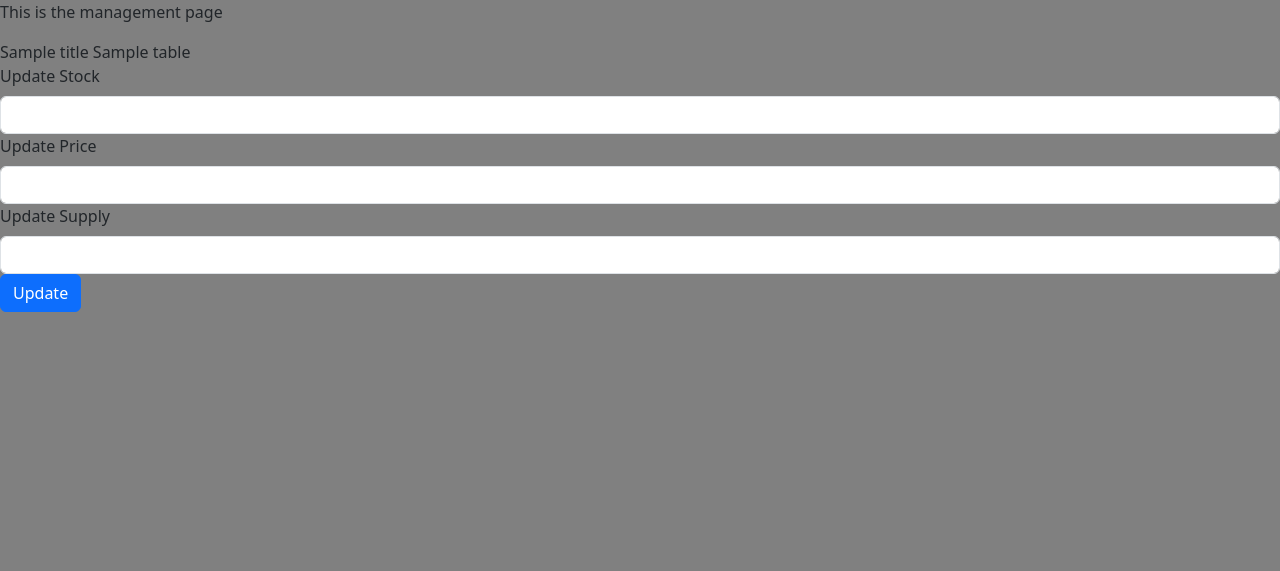
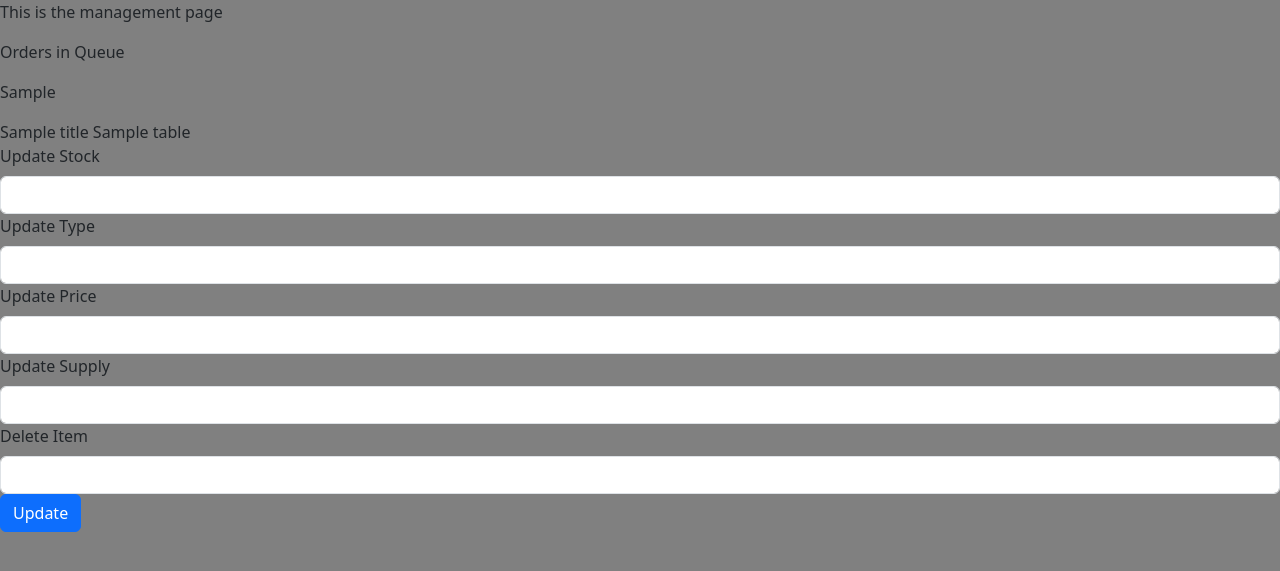
Before and after one commit to Soap1196/WebDevFinalProject, a Flask app: template templates/management.html in a window 1280 px wide. Shown: the part 160-731 px from the top of the page. Run offline with Flask 3, Linux system fonts and the light colour scheme; the template is opened without the code that fills it: most values are stand-ins (such as "Sample title", 1, 10 or a date in 2020); some libraries are stand-ins or nearby versions.

Commit message:
Working on orderQ

```diff
--- a/app.py
+++ b/app.py
@@ -1,6 +1,7 @@
 from flask import Flask, render_template, session, request, url_for, redirect
 import pymongo, json
 import pandas as pd
+import random
 
 app = Flask(__name__)
 app.secret_key = "testing"
@@ -11,6 +12,7 @@ ManagementUserName = "M"
 ManagementPassword = "P"
 
 cart = []
+orderQ = []
 
 mongo_client = pymongo.MongoClient("mongodb://localhost:27017/")
 mongo_db = mongo_client["CustomerDB"]
@@ -83,12 +85,15 @@ def login():
 @app.route("/cart", methods=["POST", "GET"])
 def displayCart():
     global cart
+    global orderQ
     total = 0
     for i in cart:
         total = total + i['price']
     if request.method == "POST":
         for i in cart:
             menu_collection.update_one(i, { "$set": { "supply": (int(i['supply']) - 1) } })
+        orderQ.append(cart)
+        orderQ.append(total)
         cart = []
         total = 0
         print('post')
@@ -99,30 +104,55 @@ def displayCart():
 @app.route("/management", methods=["POST", "GET"])
 def managementLogin():
     if request.method == "POST":
+        global orderQ
+        myclient = pymongo.MongoClient("mongodb://localhost:27017/")
+        mydb = myclient["CustomerDB"]
+        myfood = mydb["MenuCollection"]
         UpdateFoodname = request.form.get("UpdateFoodName")
+        UpdateType = request.form.get("UpdateType")
         UpdatePrice = request.form.get("UpdatePrice")
         UpdateAmount = request.form.get("UpdateAmount")
+        DeleteItem = request.form.get("DeleteItem")
 
-        if menu_collection.find_one({ "food" : UpdateFoodname}) == None:
-            menu_collection.insert_one({ "food": UpdateFoodname, "supply": UpdateAmount, "price": UpdatePrice})
+        if myfood.find_one({ "food" : UpdateFoodname}) == None:
+            myfood.insert_one({ "_id":random.randint(0,999999999), "food": UpdateFoodname, "type": UpdateType, "supply": int(UpdateAmount), "price": int(UpdatePrice)})
 
         if UpdateAmount != "":
-            menu_collection.update_one({ "food": UpdateFoodname }, { "$set": { "supply": UpdateAmount } })
+            myfood.update_one({ "_id":random.randint(0,999999999), "food": UpdateFoodname }, { "$set": { "supply": int(UpdateAmount) } })
 
         if UpdatePrice != "":
-            menu_collection.update_one({ "food": UpdateFoodname }, { "$set": { "price": UpdatePrice } })
+            myfood.update_one({ "_id":random.randint(0,999999999), "food": UpdateFoodname }, { "$set": { "price": int(UpdatePrice) } })
+
+        if UpdateType != "":
+            myfood.update_one({ "_id":random.randint(0,999999999), "food": UpdateFoodname }, { "$set": { "type": UpdateType } })
+
+        if (DeleteItem != "" and myfood.find_one({"food" : DeleteItem})!= None):
+            myfood.delete_one({ "food": DeleteItem })
 
         print(UpdateAmount)
+        print(UpdateType)
         print(UpdatePrice)
         print(UpdateFoodname)
+        print(DeleteItem)
+        # fresh connection to database
+        myclient = pymongo.MongoClient("mongodb://localhost:27017/")
+        mydb = myclient["CustomerDB"]
+        myfood = mydb["MenuCollection"]
 
-        fullmenu = menu_collection.find()
+        fullmenu = myfood.find()
         df =  pd.DataFrame(list(fullmenu))
-        return render_template('management.html',  tables=[df.to_html(classes='data')], titles=df.columns.values)
+        return render_template('management.html',  tables=[df.to_html(classes='data')], titles=df.columns.values, orderQ = orderQ)
 
-    fullmenu = menu_collection.find()
+    myclient = pymongo.MongoClient("mongodb://localhost:27017/")
+    mydb = myclient["CustomerDB"]
+    myfood = mydb["MenuCollection"]
+
+    fullmenu = myfood.find()
     df =  pd.DataFrame(list(fullmenu))
+    #df.insert(loc = 5,column = 'Delete',value = '<input type="checkbox" \>')
+    #df.style
     return render_template('management.html',  tables=[df.to_html(classes='data')], titles=df.columns.values)
+
 
 @app.route("/menu", methods=["GET"])
 def foodmenu():
--- a/templates/management.html
+++ b/templates/management.html
@@ -4,6 +4,8 @@
 {% block content %}
 <div>
 <p>This is the management page</p>
+<p>Orders in Queue</p>
+<p>{{  orderQ  }}</p>
 <body>
 
     {% for table in tables %}
@@ -15,10 +17,14 @@
         <div class="form-group">
             <label for="Food Data">Update Stock</label>
             <input name="UpdateFoodName" class="form-control" id="InputFood"  placeholder="">
+            <label for="">Update Type</label>
+            <input type="type" name="UpdateType" class="form-control" id="InputType" placeholder="">
             <label for="">Update Price</label>
             <input type="price" name="UpdatePrice" class="form-control" id="InputPrice" placeholder="">
             <label for="">Update Supply</label>
             <input type="amount" name="UpdateAmount" class="form-control" id="InputAmount" placeholder="">
+            <label for = ""> Delete Item</label>
+            <input type="item" name="DeleteItem" class="form-control" id="InputItem" placeholder="">
         <button type="submit" class="btn btn-primary">Update</button>
         </div>
       </form>
```
